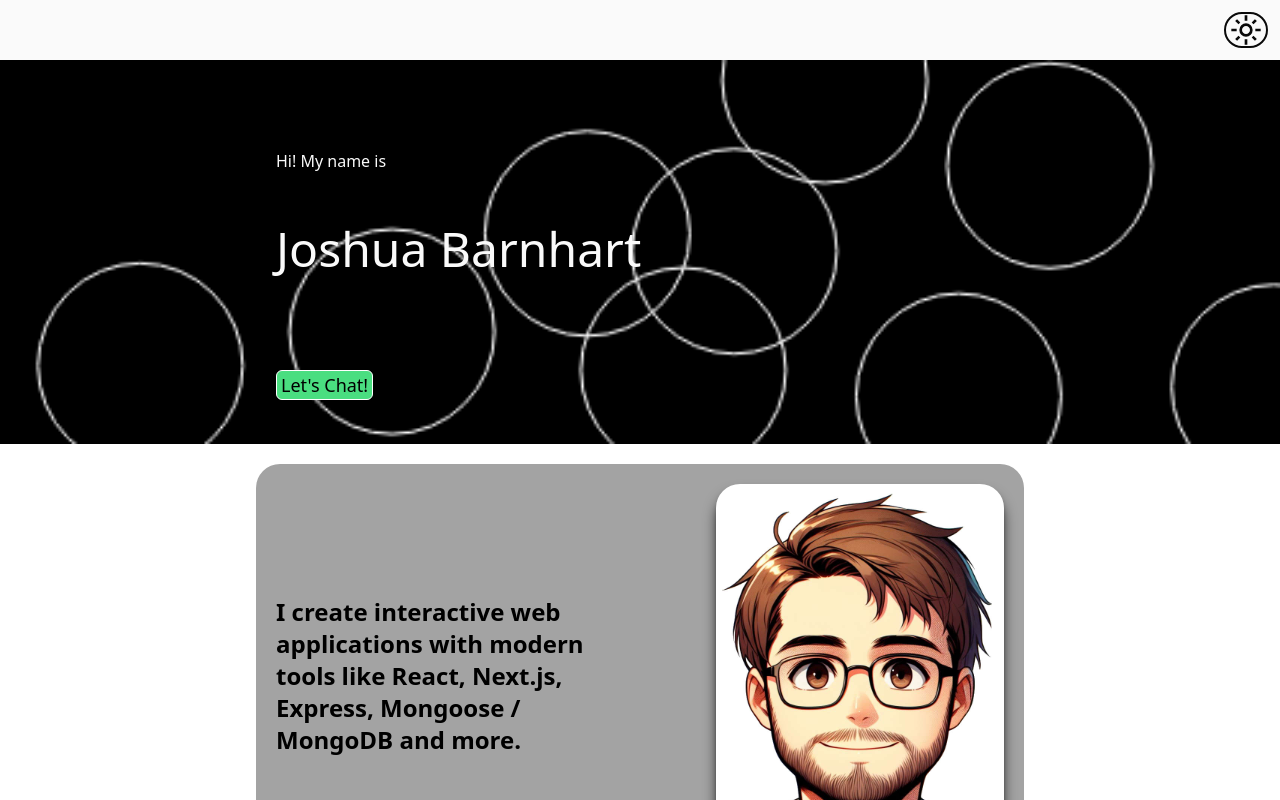
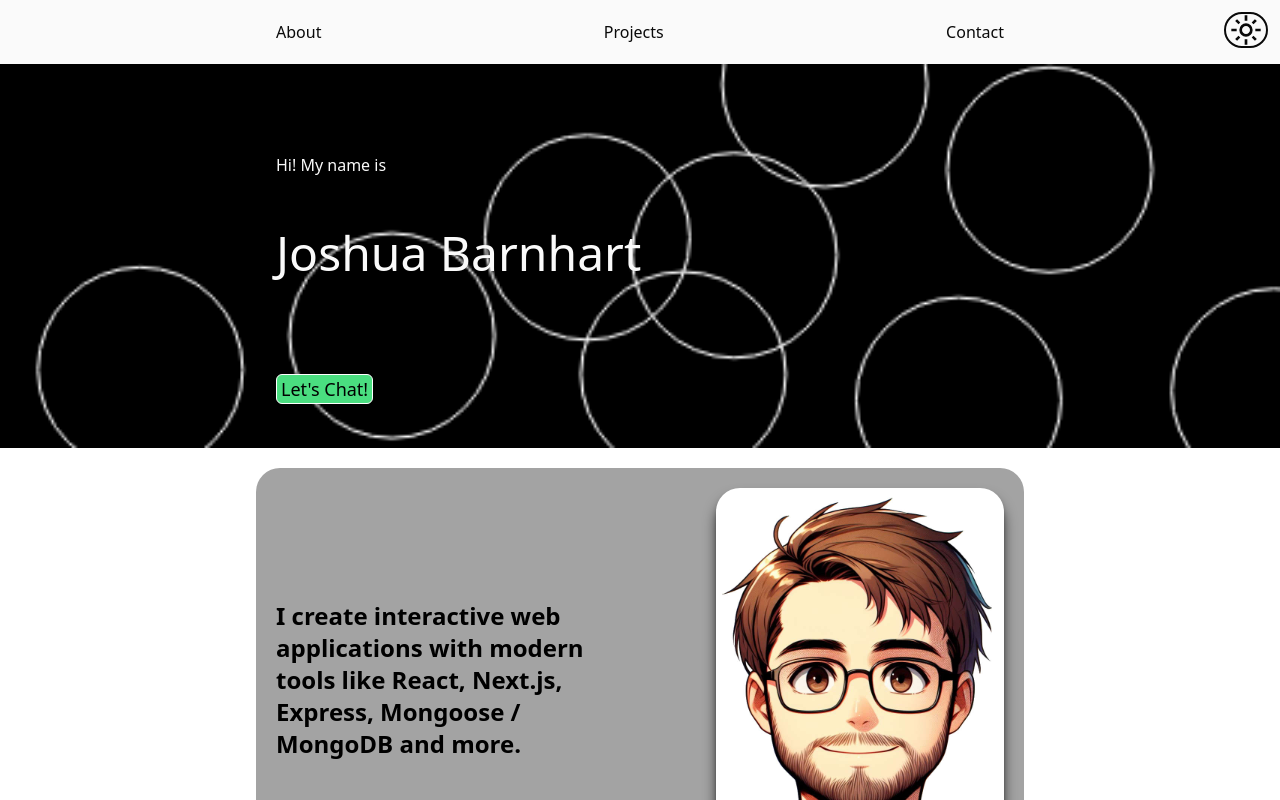
Before and after one commit to jrbarnhart/portfolio, a React (Vite) app: page / in a window 1280 px wide. Shown: the top 800 px of the page. Built offline with nearby package versions, Linux system fonts and the light colour scheme; the HTML template or start-up script is replaced by a standard one.

Commit message:
Add children prop

```diff
--- a/src/components/Nav/NavLink.tsx
+++ b/src/components/Nav/NavLink.tsx
@@ -1,6 +1,12 @@
 import { useEffect, useState } from "react";
 
-const NavLink = ({ id, linkText }: { id: string; linkText: string }) => {
+const NavLink = ({
+  children,
+  id,
+}: {
+  children: React.ReactNode;
+  id: string;
+}) => {
   const [anchorTarget, setAnchorTarget] = useState<HTMLElement | null>(null);
 
   useEffect(() => {
@@ -19,7 +25,7 @@ const NavLink = ({ id, linkText }: { id: string; linkText: string }) => {
         handleClick(e);
       }}
     >
-      {linkText}
+      {children}
     </a>
   );
 };
```
